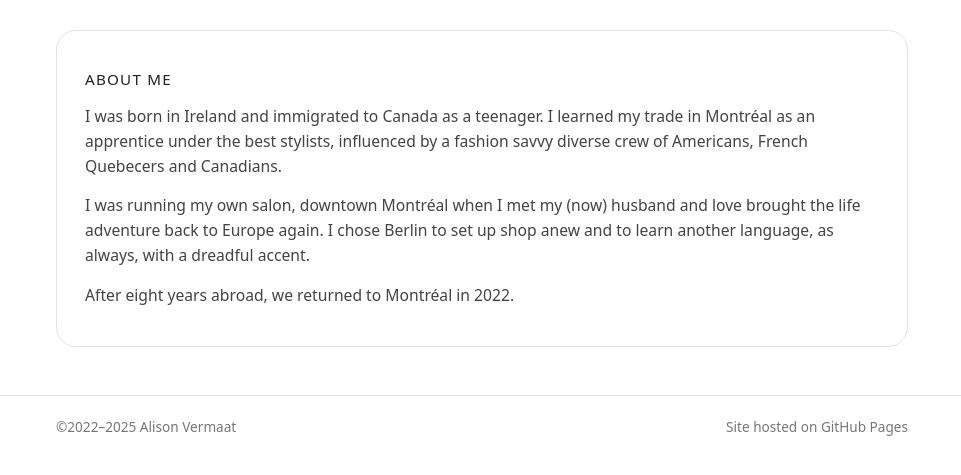
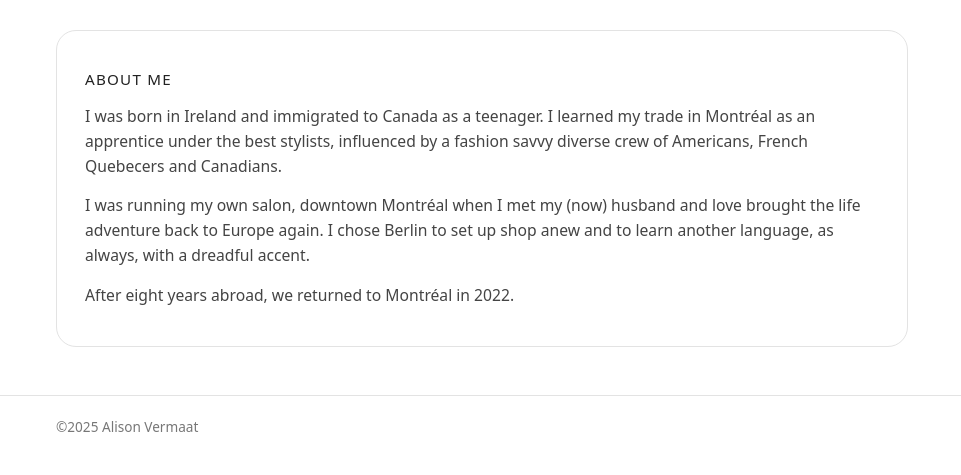
Before and after one commit to AlexKasperCom/av-site, a plain HTML site: page docs/about.html in a window 1280 px wide. Shown: the part 53-528 px from the top of the page, without its empty margins (158-1119 px from the left). Drawn offline with Linux system fonts and the light colour scheme.

Commit message:
Remove footer

```diff
--- a/docs/about.html
+++ b/docs/about.html
@@ -37,8 +37,7 @@
 
 <footer>
   <div class="container footer-inner">
-    <div>©2022–2025 Alison Vermaat</div>
-    <div>Site hosted on GitHub Pages</div>
+    <div>©2025 Alison Vermaat</div>
   </div>
 </footer>
 </body>
```
